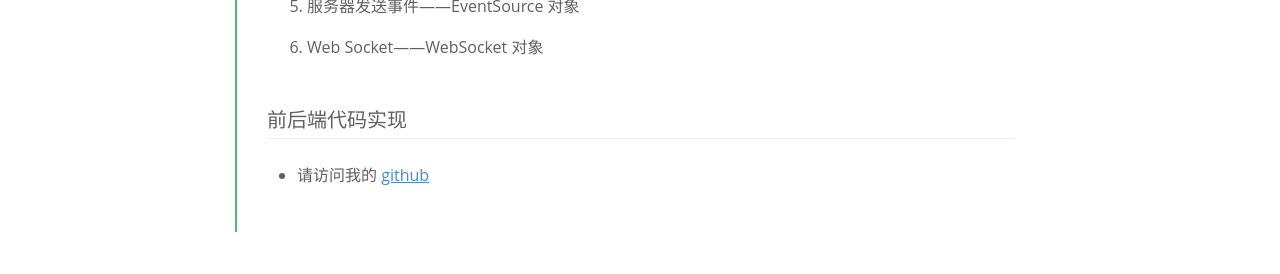
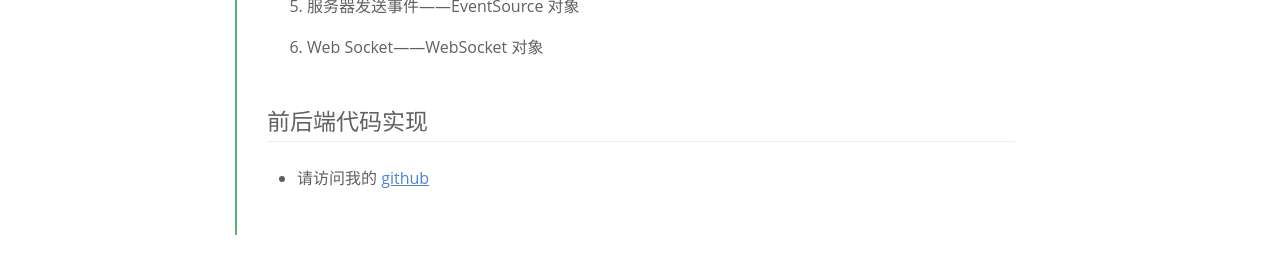
Before and after one commit to Yann-Wang/yann-wang.github.io, a Jekyll site: the page built from _posts/2016-07-16-cross-origin-request-technology.md, in a window 1280 px wide. Shown: the part 575-849 px from the top of the page. Built offline with Jekyll 4.4.1, drawn with Linux system fonts in a browser that asks for light colours.

Commit message:
change post article h4 style

```diff
--- a/assets/css/post.scss
+++ b/assets/css/post.scss
@@ -61,7 +61,7 @@ h3{
 h4{
   padding-bottom: 8px;
   border-bottom: 1px solid #eee;
-  font:normal 20px/1 "Open Sans", "Helvetica Neue", Helvetica, Arial, sans-serif;
+  font:normal 23px/1 "Open Sans", "Helvetica Neue", Helvetica, Arial, sans-serif;
   margin: 50px 0 24px;
 }
 
```
